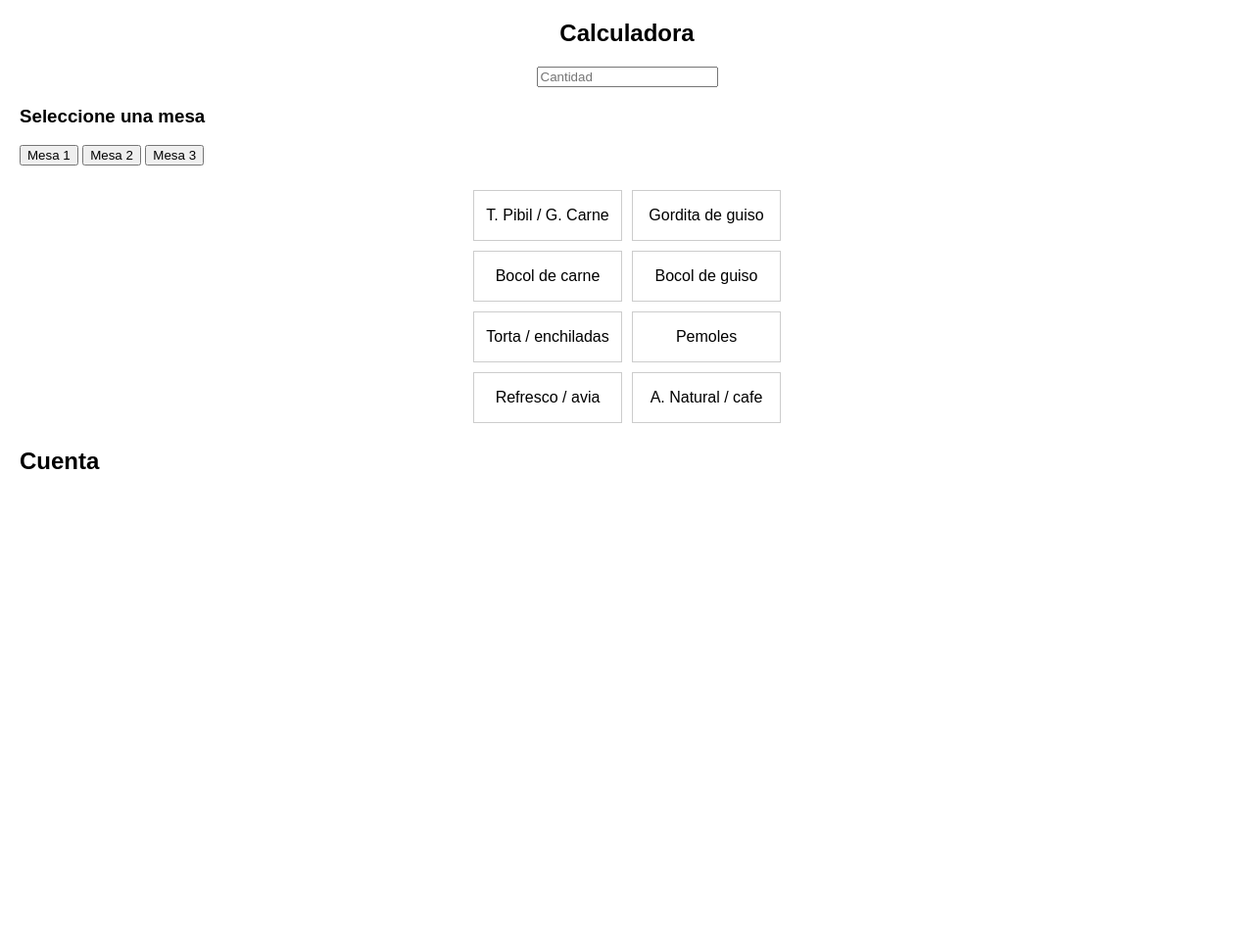
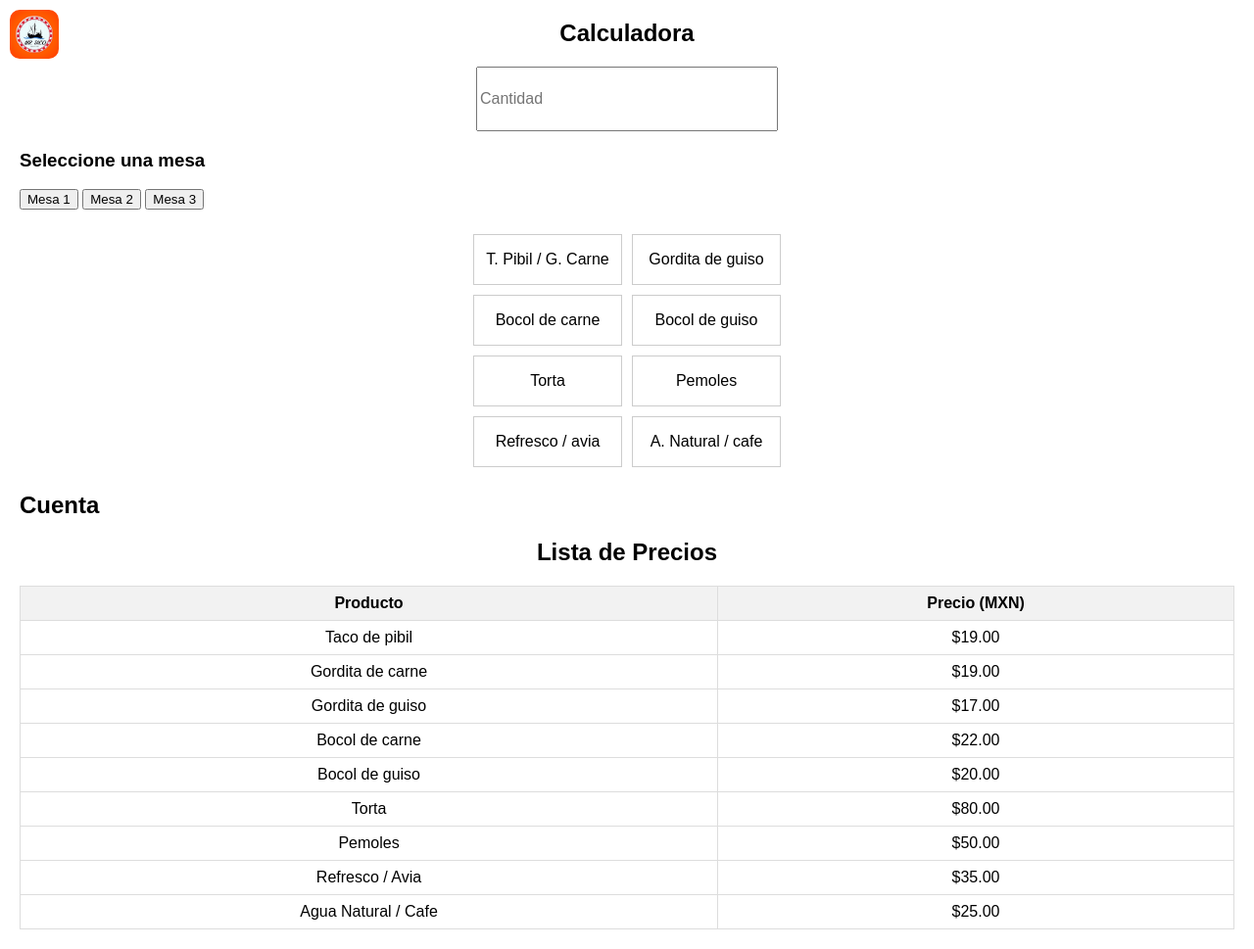
Before and after one commit to axlcrvz/calculadora, a plain HTML site: page index.html in a window 1280 px wide. Shown: the whole page at 98% size. Before the commit the page ends 800 px from the top, so only its background shows below. Drawn offline with Linux system fonts and the light colour scheme.

Commit message:
Update index.html

```diff
--- a/index.html
+++ b/index.html
@@ -1,10 +1,22 @@
 <!DOCTYPE html>
 <html lang="en">
+
 <head>
     <meta charset="UTF-8">
     <meta name="viewport" content="width=device-width, initial-scale=1.0, maximum-scale=1.0">
-    <title>Calculator Website</title>
+    <title>Calculadora Mr. Taco</title>
+
+    <!-- Favicon -->
+    <link rel="icon" type="image/png" href="images/logo.png">
+
     <style>
+        #total {
+            color: white;
+            background-color: green;
+            padding: 10px;
+            display: inline-block;
+        }
+
         body {
             font-family: Arial, sans-serif;
             margin: 20px;
@@ -13,6 +25,22 @@
         #calculator {
             width: 100%;
             text-align: center;
+            position: relative;
+        }
+
+        #logo {
+            position: absolute;
+            left: 10px;
+            top: 10px;
+            width: 50px;
+            border-radius: 10px;
+            margin-right: 20px;
+        }
+
+        #inputNumber {
+            width: 300px;
+            height: 60px;
+            font-size: 16px;
         }
 
         #rectangles {
@@ -36,10 +64,45 @@
             border: 1px solid #ccc;
             overflow: hidden;
             white-space: nowrap;
+            transition: background-color 0.3s ease;
+        }
+
+        .rectangle.clicked {
+            background-color: lightgreen;
+            transition: background-color 0.01s ease-out;
+        }
+
+        .close-btn {
+            cursor: pointer;
+            font-weight: bold;
+            color: red;
+            margin-left: 5px;
+            display: inline-block;
         }
 
         #output {
             margin-top: 20px;
+        }
+
+        #priceList {
+            margin-top: 20px;
+            text-align: center;
+        }
+
+        #priceList table {
+            margin: 0 auto;
+            border-collapse: collapse;
+            width: 100%;
+        }
+
+        #priceList th,
+        #priceList td {
+            border: 1px solid #ddd;
+            padding: 8px;
+        }
+
+        #priceList th {
+            background-color: #f2f2f2;
         }
 
         .hidden {
@@ -47,8 +110,9 @@
         }
     </style>
 </head>
+
 <body>
-
+    <img id="logo" src="images/logo.png" alt="Logo">
     <div id="calculator">
         <h2>Calculadora</h2>
         <input type="tel" id="inputNumber" placeholder="Cantidad" pattern="[0-9]*" oninput="checkInput()">
@@ -63,7 +127,7 @@
 
     <div id="rectangles">
         <div class="rectangle-container">
-        <div class="rectangle" onclick="calculateTotal('Taco de pibil / Gordita de carne', 19)">T. Pibil / G. Carne</div>
+            <div class="rectangle" onclick="calculateTotal('T. de pibil / G. de carne', 19)">T. Pibil / G. Carne</div>
             <div class="rectangle" onclick="calculateTotal('Gordita de guiso', 17)">Gordita de guiso</div>
         </div>
         <div class="rectangle-container">
@@ -71,8 +135,8 @@
             <div class="rectangle" onclick="calculateTotal('Bocol de guiso', 20)">Bocol de guiso</div>
         </div>
         <div class="rectangle-container">
-        <div class="rectangle" onclick="calculateTotal('Torta / enchiladas', 80)">Torta / enchiladas</div>
-        <div class="rectangle" onclick="calculateTotal('Pemoles / rosquitas / campechanas', 50)">Pemoles</div>
+            <div class="rectangle" onclick="calculateTotal('Torta', 80)">Torta</div>
+            <div class="rectangle" onclick="calculateTotal('Pemoles', 50)">Pemoles</div>
         </div>
         <div class="rectangle-container">
             <div class="rectangle" onclick="calculateTotal('Refresco / avia', 35)">Refresco / avia</div>
@@ -85,18 +149,64 @@
         <div id="table1" class="table-output hidden">
             <h3>Mesa 1</h3>
             <ul id="outputListTable1"></ul>
-        <p id="totalTable1">Total: 0</p>
+            <p id="totalTable1">Total: $0.00</p>
         </div>
         <div id="table2" class="table-output hidden">
             <h3>Mesa 2</h3>
             <ul id="outputListTable2"></ul>
-        <p id="totalTable2">Total: 0</p>
+            <p id="totalTable2">Total: $0.00</p>
         </div>
         <div id="table3" class="table-output hidden">
             <h3>Mesa 3</h3>
             <ul id="outputListTable3"></ul>
-        <p id="totalTable3">Total: 0</p>
+            <p id="totalTable3">Total: $0.00</p>
         </div>
+    </div>
+
+    <div id="priceList">
+        <h2>Lista de Precios</h2>
+        <table>
+            <tr>
+                <th>Producto</th>
+                <th>Precio (MXN)</th>
+            </tr>
+            <tr>
+                <td>Taco de pibil</td>
+                <td>$19.00</td>
+            </tr>
+            <tr>
+                <td>Gordita de carne</td>
+                <td>$19.00</td>
+            </tr>
+            <tr>
+                <td>Gordita de guiso</td>
+                <td>$17.00</td>
+            </tr>
+            <tr>
+                <td>Bocol de carne</td>
+                <td>$22.00</td>
+            </tr>
+            <tr>
+                <td>Bocol de guiso</td>
+                <td>$20.00</td>
+            </tr>
+            <tr>
+                <td>Torta</td>
+                <td>$80.00</td>
+            </tr>
+            <tr>
+                <td>Pemoles</td>
+                <td>$50.00</td>
+            </tr>
+            <tr>
+                <td>Refresco / Avia</td>
+                <td>$35.00</td>
+            </tr>
+            <tr>
+                <td>Agua Natural / Cafe</td>
+                <td>$25.00</td>
+            </tr>
+        </table>
     </div>
 
     <script>
@@ -122,23 +232,19 @@
             }
 
             const inputNumber = document.getElementById('inputNumber');
-        const inputValue = parseFloat(inputNumber.value);
+            let inputValue = parseFloat(inputNumber.value);
             if (isNaN(inputValue) || inputValue <= 0) {
-            alert('Por favor, introduzca una cantidad válida.');
-            return;
+                inputValue = 1;
             }
-
             const itemTotal = inputValue * multiplier;
             totals[currentTable] += itemTotal;
 
             const outputList = document.getElementById(`outputList${capitalizeFirstLetter(currentTable)}`);
             const listItem = document.createElement('li');
-        listItem.textContent = `${inputValue} ${itemName}: ${itemTotal.toFixed(2)}`;
+            listItem.innerHTML = `${inputValue} ${itemName}: $${itemTotal.toFixed(2)} <span class="close-btn" onclick="removeItem(this, ${itemTotal.toFixed(2)})">x</span>`;
             outputList.appendChild(listItem);
 
-        document.getElementById(`total${capitalizeFirstLetter(currentTable)}`).textContent = `Total: ${totals[currentTable].toFixed(2)}`;
-
-        // Clear the input box
+            document.getElementById(`total${capitalizeFirstLetter(currentTable)}`).textContent = `Total: $${totals[currentTable].toFixed(2)}`;
             inputNumber.value = '';
 
             // Show the refresh button if not already visible
@@ -155,6 +261,13 @@
             }
         }
 
+        function removeItem(element, itemTotal) {
+            const listItem = element.parentNode;
+            totals[currentTable] -= itemTotal;
+            listItem.remove();
+            document.getElementById(`total${capitalizeFirstLetter(currentTable)}`).textContent = `Total: $${totals[currentTable].toFixed(2)}`;
+        }
+
         function capitalizeFirstLetter(string) {
             return string.charAt(0).toUpperCase() + string.slice(1);
 }
@@ -162,6 +275,17 @@
     function refreshPage() {
         location.reload();
     }
+
+    const rectangles = document.querySelectorAll('.rectangle');
+    rectangles.forEach(rectangle => {
+        rectangle.addEventListener('click', () => {
+            rectangles.forEach(r => r.classList.remove('clicked'));
+            rectangle.classList.add('clicked');
+            setTimeout(() => {
+                rectangle.classList.remove('clicked');
+            }, 200);
+        });
+    });
 </script>
 
 <!-- Refresh button -->
@@ -170,4 +294,6 @@
 </div>
 
 </body>
+
+
 </html>
```
Lines whose indentation alone changed are shown as unchanged.
